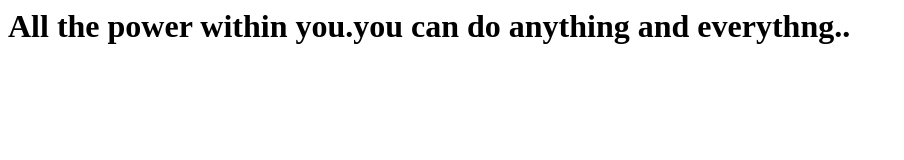
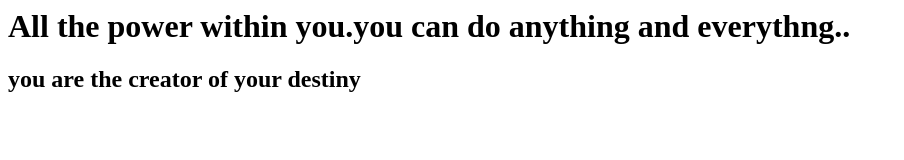
Before and after one commit to mananshaw/firstgitrepo, a plain HTML site: page index.html in a window 1280 px wide. Shown: the whole page, without its empty margins (0-904 px from the left). Drawn offline with Linux system fonts and the light colour scheme.

Commit message:
added 2nd quote

```diff
--- a/index.html
+++ b/index.html
@@ -1,5 +1,6 @@
 <html>
 <body>
 	<h1>All the power within you.you can do anything and everythng.. </h1>
+	<h2>you are the creator of your destiny</h2>
 </body>
 </html>
```
